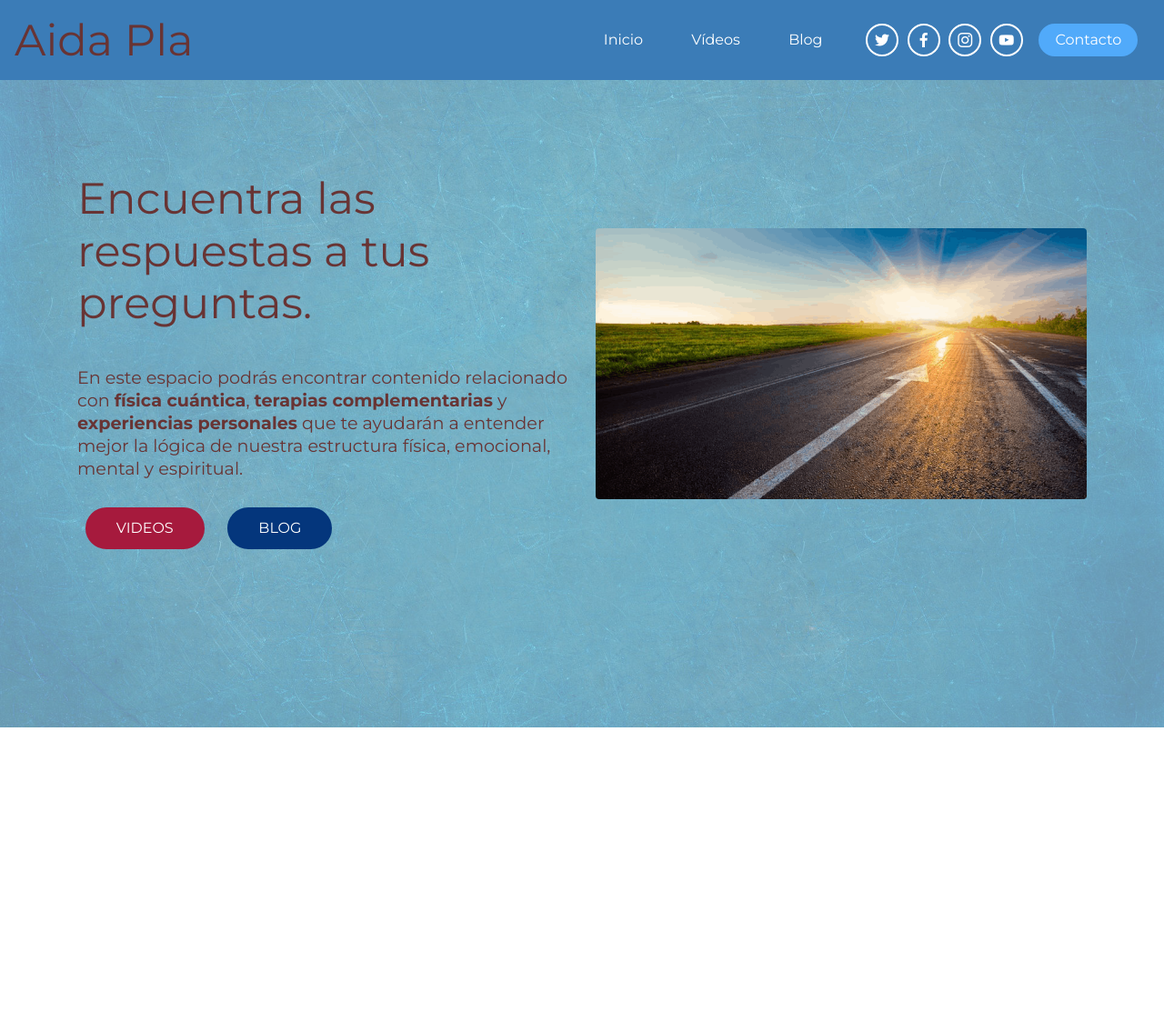
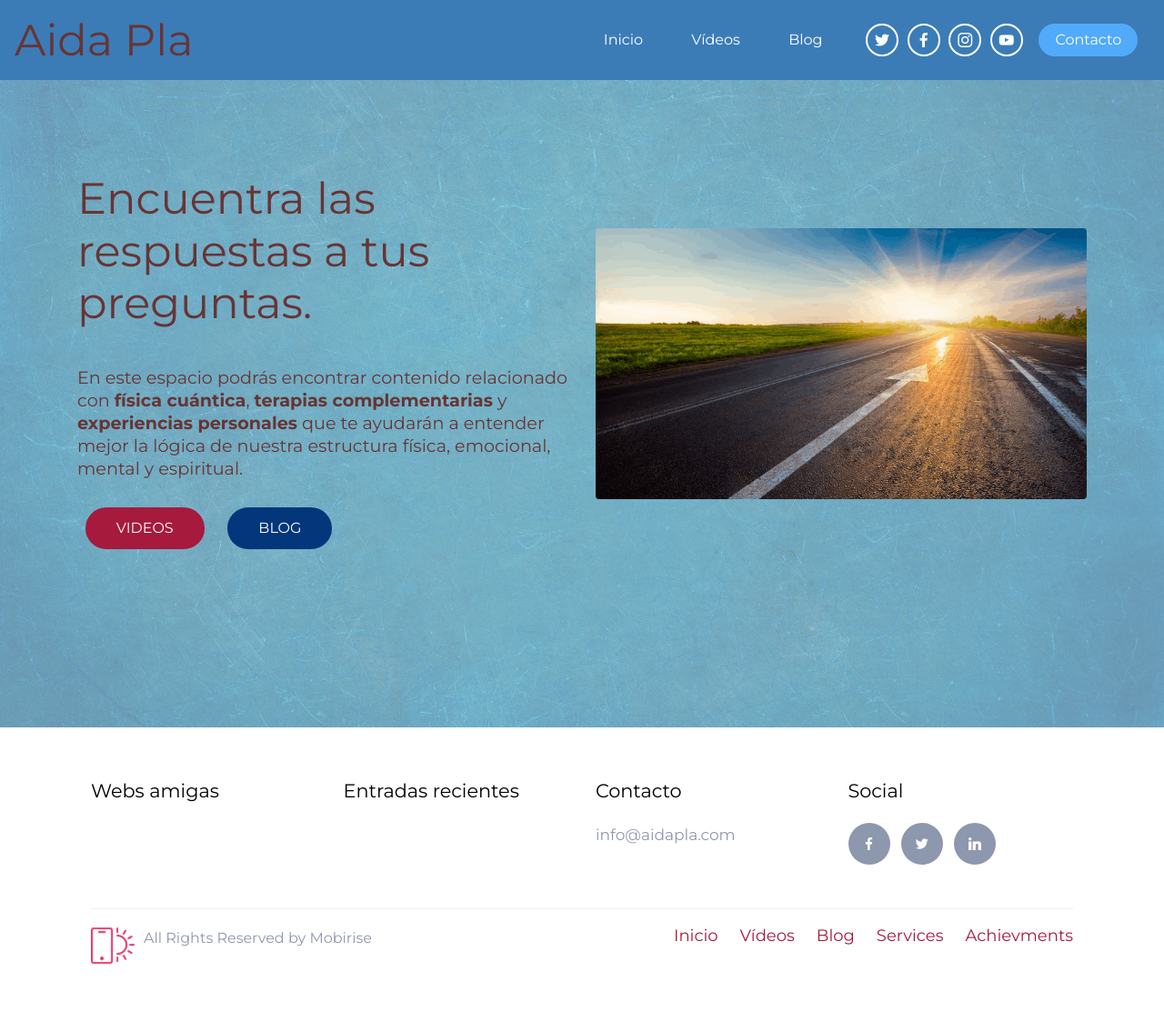
Before and after one commit to aidabdn/aidabdn.github.io, a plain HTML site: page index.html in a window 1280 px wide. Shown: the whole page at 91% size. Before the commit the page ends 800 px from the top, so only its background shows below. Drawn offline with Linux system fonts and the light colour scheme; files whose address does not match are found by name.

Commit message:
create github pages

```diff
--- a/assets/mobirise/css/mbr-additional.css
+++ b/assets/mobirise/css/mbr-additional.css
@@ -1303,3 +1303,105 @@ body {
   text-align: left;
   color: #683434;
 }
+.cid-rsaJ5t4MX8 {
+  padding-top: 60px;
+  padding-bottom: 60px;
+  background-color: #ffffff;
+}
+@media (max-width: 767px) {
+  .cid-rsaJ5t4MX8 .content {
+    text-align: center;
+  }
+  .cid-rsaJ5t4MX8 .content > div:not(:last-child) {
+    margin-bottom: 2rem;
+  }
+}
+@media (max-width: 767px) {
+  .cid-rsaJ5t4MX8 .media-wrap {
+    margin-bottom: 1rem;
+  }
+}
+.cid-rsaJ5t4MX8 .media-wrap .mbr-iconfont-logo {
+  font-size: 7.5rem;
+  color: #f36;
+}
+.cid-rsaJ5t4MX8 .media-wrap img {
+  height: 6rem;
+}
+.cid-rsaJ5t4MX8 .mbr-text {
+  color: #8d97ad;
+}
+.cid-rsaJ5t4MX8 .p-title {
+  font-size: 17px;
+}
+.cid-rsaJ5t4MX8 .p-title span {
+  color: #111111;
+}
+.cid-rsaJ5t4MX8 .title-card {
+  font-size: 1.3rem;
+}
+.cid-rsaJ5t4MX8 .social-media ul {
+  margin: 0;
+  padding: 0;
+  margin-bottom: 8px;
+}
+.cid-rsaJ5t4MX8 .social-media ul li {
+  margin-right: .5rem;
+  display: inline-block;
+  margin-bottom: .5rem;
+}
+.cid-rsaJ5t4MX8 .footer-menu {
+  margin-bottom: 0;
+  display: flex;
+  -webkit-justify-content: flex-end;
+  justify-content: flex-end;
+  -webkit-flex-wrap: wrap;
+  flex-wrap: wrap;
+  list-style: none;
+}
+.cid-rsaJ5t4MX8 .footer-menu__item {
+  font-size: 18px;
+  padding-right: 1.5rem;
+}
+.cid-rsaJ5t4MX8 .footer-menu__item:last-child {
+  padding-right: 0;
+}
+.cid-rsaJ5t4MX8 .copyright {
+  display: flex;
+  -webkit-align-items: center;
+  align-items: center;
+}
+.cid-rsaJ5t4MX8 .copyright img {
+  margin-right: 10px;
+}
+.cid-rsaJ5t4MX8 .icon-transition span {
+  color: #ffffff;
+  display: flex;
+  padding: 1rem;
+  border-radius: 50%;
+  background-color: #8d97ad;
+  transition: all 0.3s ease-out 0s;
+  font-size: 14px;
+}
+.cid-rsaJ5t4MX8 .icon-transition span:hover {
+  background-color: #ff4f7b;
+}
+@media (max-width: 767px) {
+  .cid-rsaJ5t4MX8 .footer-lower .copyright {
+    margin-bottom: 1rem;
+    text-align: center;
+  }
+}
+.cid-rsaJ5t4MX8 .footer-lower hr {
+  margin: 1rem 0;
+  border-color: #efefef;
+}
+@media (max-width: 767px) {
+  .cid-rsaJ5t4MX8 .footer-menu {
+    -webkit-justify-content: center;
+    justify-content: center;
+  }
+}
+.cid-rsaJ5t4MX8 SPAN {
+  color: #a61a3d;
+}
--- a/index.html
+++ b/index.html
@@ -71,8 +71,8 @@
                 </a>
               </div>
               <div class="soc-item">
-                <a href="https://mobirise.com" target="_blank">
-                  <span class="mbr-iconfont socicon socicon-youtube"></span>
+                <a href="https://www.youtube.com/channel/UC3pRH_jRwFZxwqs_TFYK2Qw/videos" target="_blank">
+                  <span class="mbr-iconfont socicon-youtube socicon"></span>
                 </a>
               </div>
 
@@ -95,12 +95,91 @@
             <div class="mbr-white col-lg-6">
                 <h1 class="mbr-section-title mbr-white mbr-fonts-style align-left display-1">Encuentra las respuestas a tus preguntas.</h1>
                 <h3 class="mbr-section-subtitle pb-3 mbr-fonts-style mbr-white align-left display-5">En este espacio podrás encontrar contenido relacionado con <strong>física cuántica</strong>, <strong>terapias complementarias</strong> y <strong>experiencias personales</strong> que te ayudarán a entender mejor la lógica de nuestra estructura física, emocional, mental y espiritual.</h3>
-                <div class="mbr-section-btn"><a class="btn-primary btn btn-md display-4" type="submit">VIDEOS</a>
+                <div class="mbr-section-btn"><a class="btn-primary btn btn-md display-4" type="submit" href="https://www.youtube.com/channel/UC3pRH_jRwFZxwqs_TFYK2Qw/videos" target="_blank">VIDEOS</a>
                     <a class="btn-success btn btn-md display-4" type="submit">BLOG</a></div>
             </div>
             <div class="col-lg-6 align-left img-block">
                 <div class="mbr-figure">
                     <img src="assets/images/slide1-840x464.png" alt="Aida Pla" title="">
+                </div>
+            </div>
+        </div>
+    </div>
+</section>
+
+<section class="cid-rsaJ5t4MX8" id="footer2-a">
+
+
+
+
+
+    <div class="container">
+        <div class="media-container-row content text-white">
+               <div class="col-md-6  mbr-fonts-style display-7 col-lg-3">
+                <h5 class="pb-3 mbr-black title-card">
+                    Webs amigas</h5>
+                <p class="mbr-text p-title"></p>
+            </div>
+            <div class="col-md-6  mbr-fonts-style display-7 col-lg-3">
+                <h5 class="pb-3 mbr-black title-card">
+                    Entradas recientes</h5>
+                <p class="mbr-text p-title"></p>
+            </div>
+            <div class="col-md-6 mbr-fonts-style display-7 col-lg-3">
+                <h5 class="pb-3 mbr-black title-card">
+                    Contacto</h5>
+                <p class="mbr-text p-title">info@aidapla.com
+                    <br><br></p>
+            </div>
+            <div class="col-md-6 mbr-fonts-style display-7 col-lg-3">
+                <h5 class="pb-3 mbr-black title-card">
+                    Social
+                </h5>
+           <div class="social-media pb-3 align-left">
+                        <ul>
+                            <li>
+                                <a class="icon-transition" href="#">
+                                    <span class="mbr-iconfont socicon-facebook socicon"></span>
+                                </a>
+                            </li>
+                            <li>
+                                <a class="icon-transition" href="#">
+                                    <span class="mbr-iconfont socicon-twitter socicon"></span>
+                                </a>
+                            </li>
+                            <li>
+                                <a class="icon-transition" href="#">
+                                    <span class="mbr-iconfont socicon-linkedin socicon"></span>
+                                </a>
+                            </li>
+
+
+
+                        </ul>
+                    </div>
+            </div>
+        </div>
+        <div class="footer-lower">
+            <div class="media-container-row">
+                <div class="col-sm-12">
+                    <hr>
+                </div>
+            </div>
+            <div class="media-container-row mbr-white">
+                <div class="col-sm-6 copyright">
+                	<img src="assets/images/logo2.png" style="width: 3rem;">
+                    <p class="mbr-text mbr-fonts-style display-7">
+                        All Rights Reserved by Mobirise
+                    </p>
+                </div>
+                <div class="col-md-6 menu-list">
+					<div class="footer-menu">
+
+
+
+
+
+					<span class="footer-menu__item">Inicio</span><span class="footer-menu__item">Vídeos</span><span class="footer-menu__item"> <a href="">B</a>log</span><span class="footer-menu__item"> <a href="">Services</a></span><span class="footer-menu__item"> <a href="">Achievments</a></span></div>
                 </div>
             </div>
         </div>
```
Also changed, not shown: assets/images/mbr-favicon.png (added), 1 other file.
